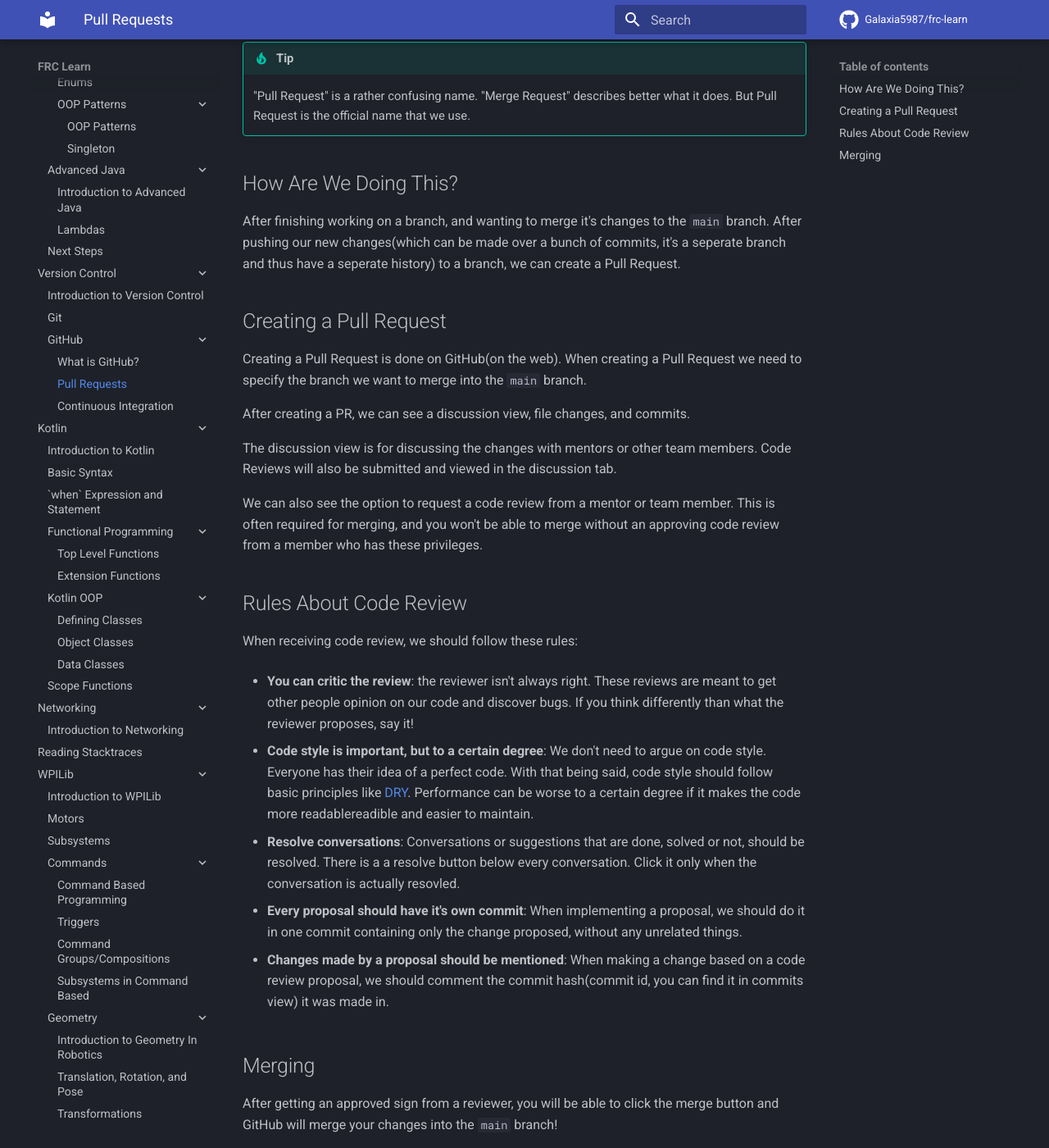
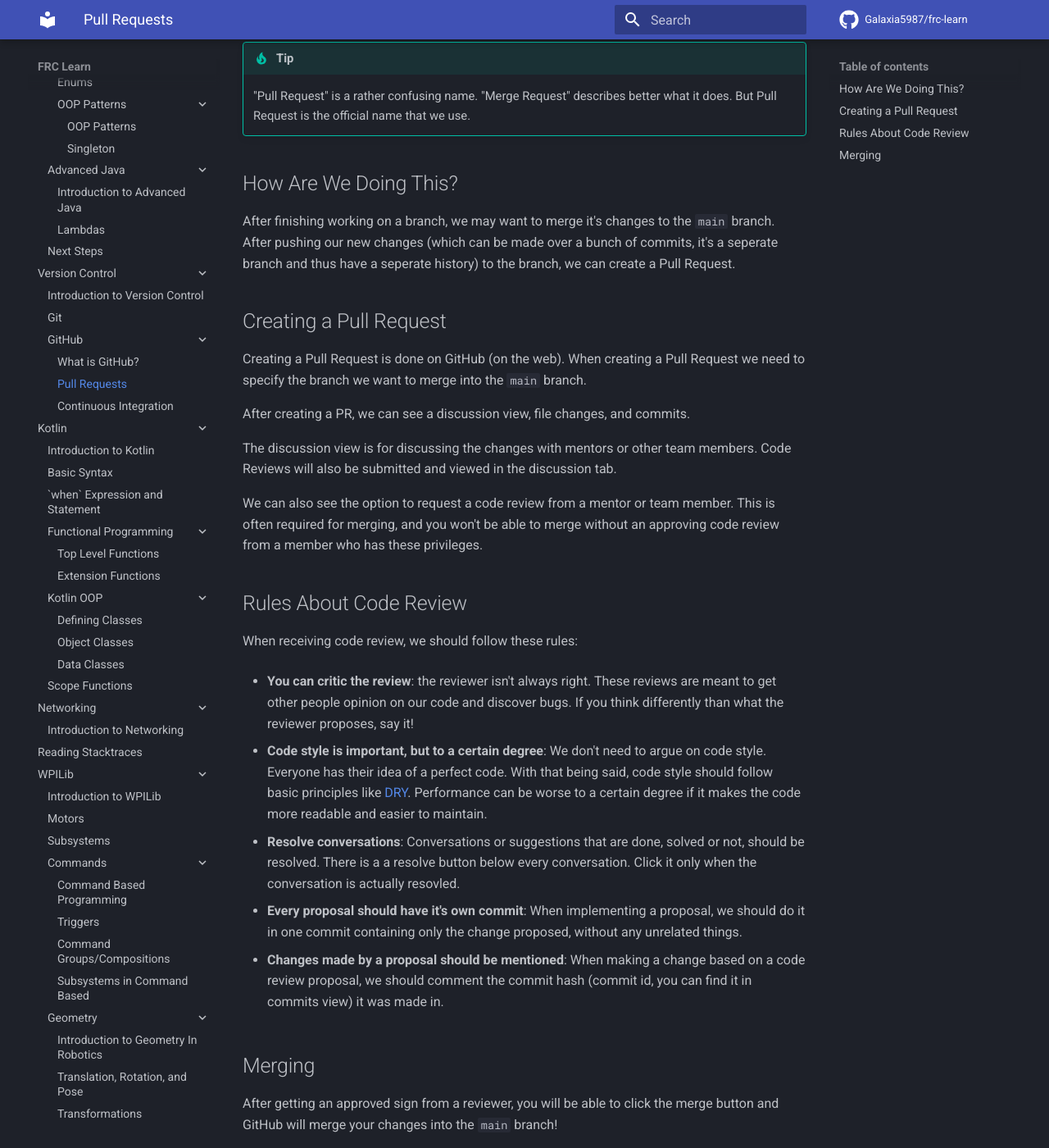
Before and after one commit to Galaxia5987/frc-learn, an MkDocs documentation site: the page built from docs/version-control/github/1-pull-requests.md, in a window 1280 px wide and 1400 px high, scrolled down 229 px. Shown: the whole window at 82% size. Built offline with MkDocs 1.6.1 and Material for MkDocs 9.7.7, drawn with Linux system fonts in a browser that asks for light colours; comment, search, counter and statistics services are not loaded; some of the changed text lies outside the part shown.

Commit message:
Fix typos and enhance clarity in PR documentation
Corrected typos for the PR docs

```diff
--- a/docs/version-control/github/1-pull-requests.md
+++ b/docs/version-control/github/1-pull-requests.md
@@ -1,18 +1,18 @@
 # Pull Requests
 
-Pull Requests(Also abbreviated as "PR") are to propose and collaborate on changes to a repository. These changes are proposed in a [branch](../git.md#branch), which ensures that the [`main`](../git.md#the-main-branch) branch only contains finished and approved work.
+Pull Requests (Also abbreviated as "PR") are to propose and collaborate on changes to a repository. These changes are proposed in a [branch](../git.md#branch), which ensures that the [`main`](../git.md#the-main-branch) branch only contains finished and approved work.
 
 !!! tip
     "Pull Request" is a rather confusing name. "Merge Request" describes better what it does. But Pull Request is the official name that we use.
 
 ## How Are We Doing This?
 
-After finishing working on a branch, and wanting to merge it's changes to the `main` branch. After pushing our new changes(which can be made over a bunch of commits, it's a seperate branch and thus have a seperate history) to a branch, we can create a Pull Request.
+After finishing working on a branch, we may want to merge it's changes to the `main` branch. After pushing our new changes (which can be made over a bunch of commits, it's a seperate branch and thus have a seperate history) to the branch, we can create a Pull Request.
 
 
 ## Creating a Pull Request
 
-Creating a Pull Request is done on GitHub(on the web). When creating a Pull Request we need to specify the branch we want to merge into the `main` branch.
+Creating a Pull Request is done on GitHub (on the web). When creating a Pull Request we need to specify the branch we want to merge into the `main` branch.
 
 After creating a PR, we can see a discussion view, file changes, and commits.
 
@@ -26,13 +26,13 @@ When receiving code review, we should follow these rules:
 
 * **You can critic the review**: the reviewer isn't always right. These reviews are meant to get other people opinion on our code and discover bugs. If you think differently than what the reviewer proposes, say it!
 
-* **Code style is important, but to a certain degree**: We don't need to argue on code style. Everyone has their idea of a perfect code. With that being said, code style should follow basic principles like [DRY](https://en.wikipedia.org/wiki/Don%27t_repeat_yourself). Performance can be worse to a certain degree if it makes the code more readablereadible and easier to maintain.
+* **Code style is important, but to a certain degree**: We don't need to argue on code style. Everyone has their idea of a perfect code. With that being said, code style should follow basic principles like [DRY](https://en.wikipedia.org/wiki/Don%27t_repeat_yourself). Performance can be worse to a certain degree if it makes the code more readable and easier to maintain.
 
 * **Resolve conversations**: Conversations or suggestions that are done, solved or not, should be resolved. There is a a resolve button below every conversation. Click it only when the conversation is actually resovled.
 
 * **Every proposal should have it's own commit**: When implementing a proposal, we should do it in one commit containing only the change proposed, without any unrelated things.
 
-* **Changes made by a proposal should be mentioned**: When making a change based on a code review proposal, we should comment the commit hash(commit id, you can find it in commits view) it was made in.
+* **Changes made by a proposal should be mentioned**: When making a change based on a code review proposal, we should comment the commit hash (commit id, you can find it in commits view) it was made in.
 
 ## Merging
 
```
